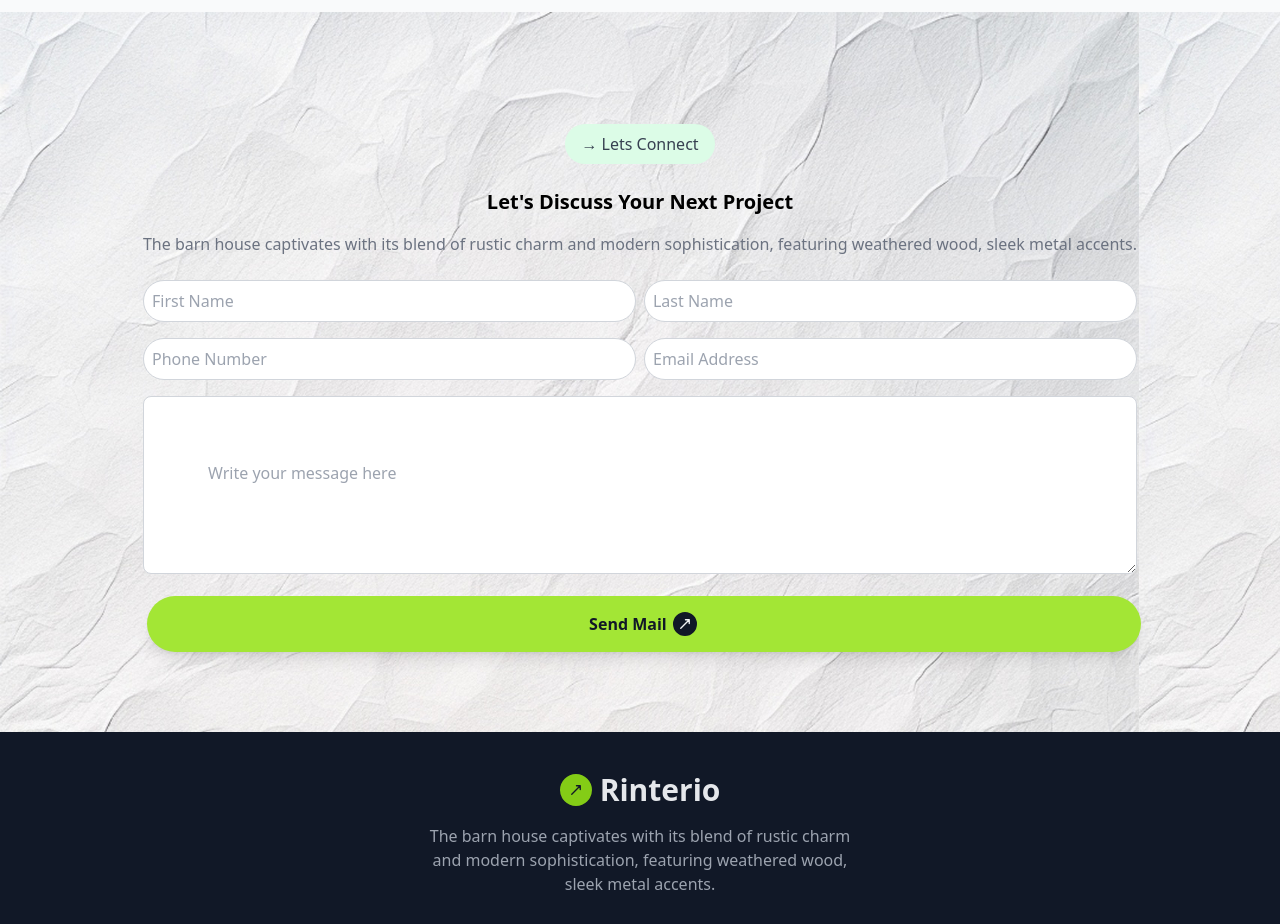
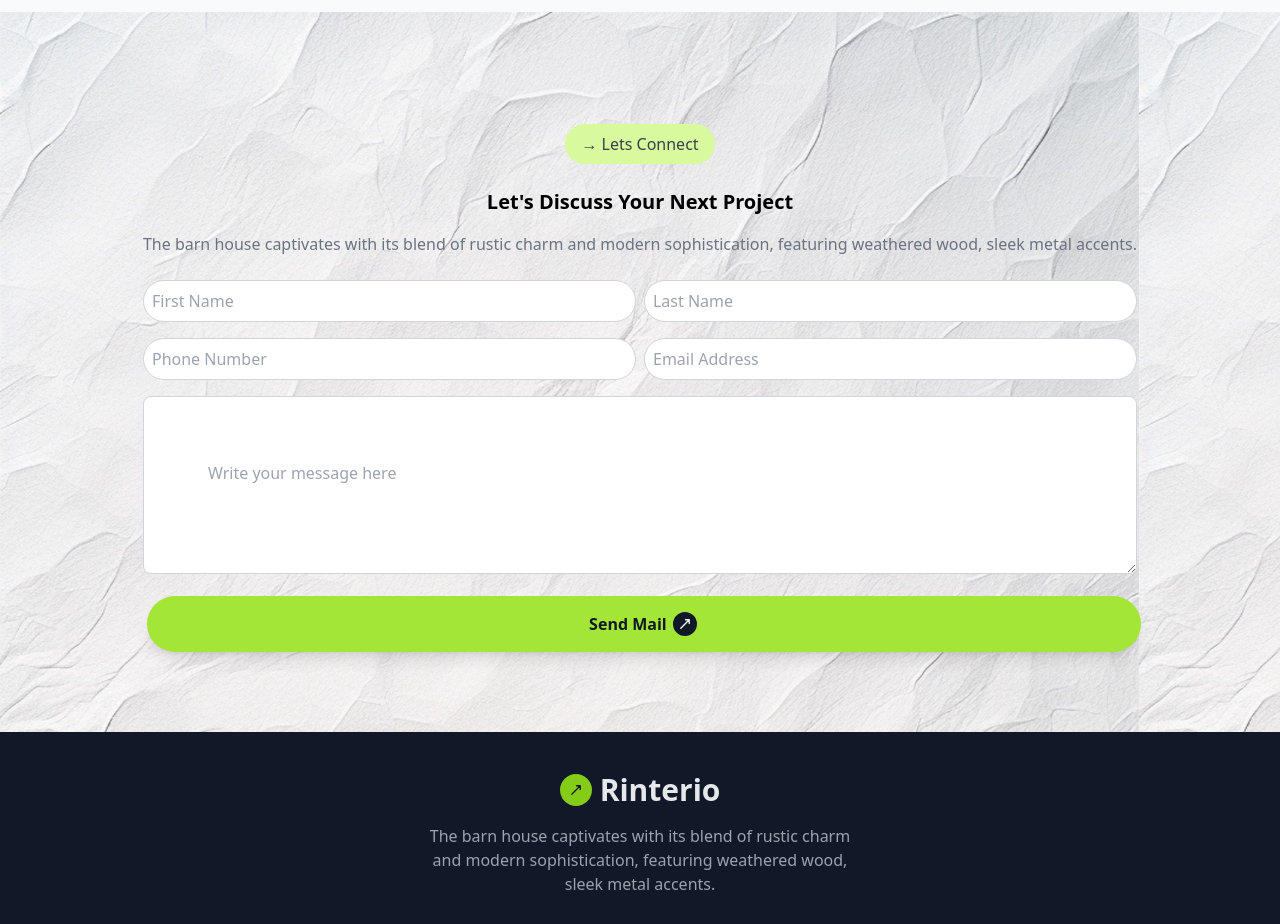
Before and after one commit to HasibulHasanKhan/Assignment_Three, a plain HTML site: page index.html in a window 1280 px wide. Shown: the part 2760-3684 px from the top of the page. Drawn offline with nearby package versions, Linux system fonts and the light colour scheme.

Commit message:
update the Form

```diff
--- a/index.html
+++ b/index.html
@@ -536,7 +536,7 @@
         <div class="p-8 mx-auto m-12 max-w-full">
           <div class="flex items-center justify-center">
             <button
-              class="text-gray-700 text-center bg-green-100 px-4 py-2 rounded-full mb-6"
+              class="text-gray-700 text-center bg-lime-200 px-4 py-2 rounded-full mb-6"
             >
               → Lets Connect
             </button>
```
